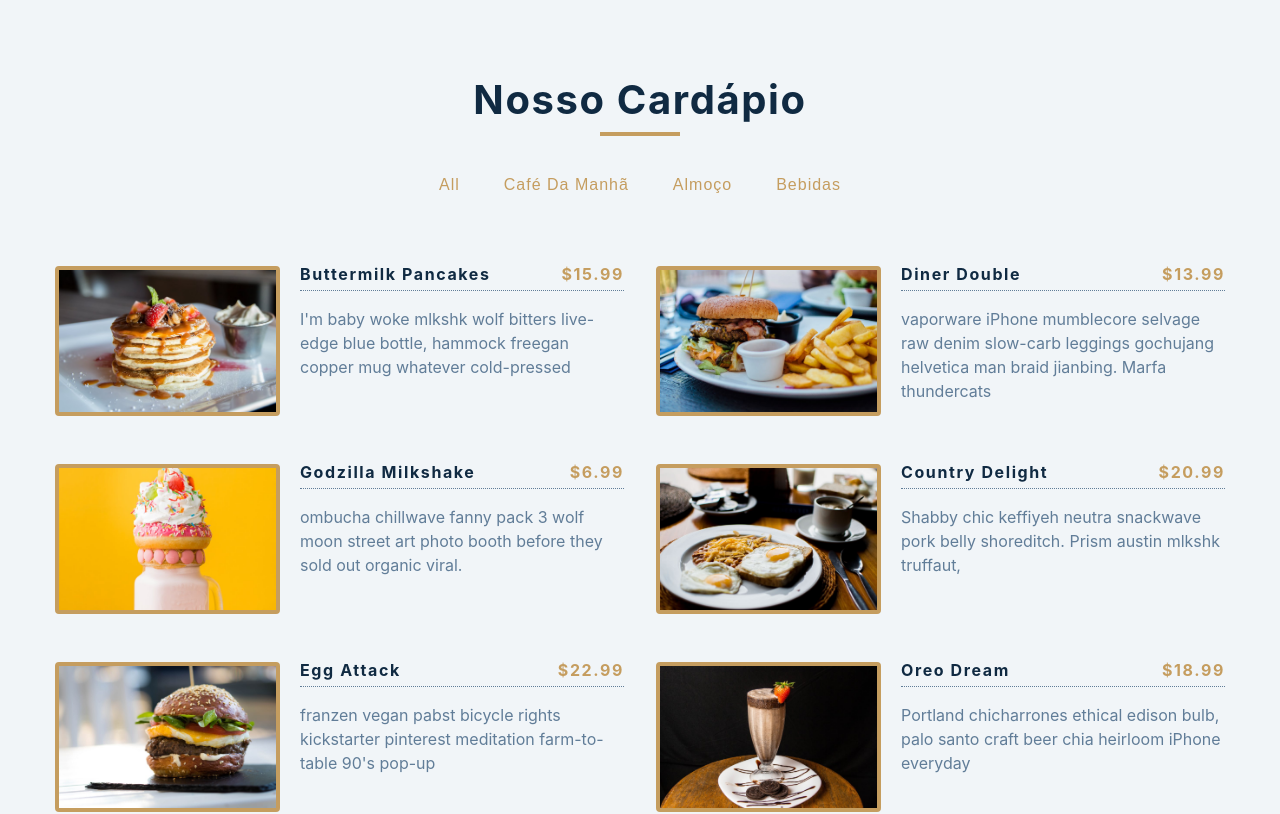
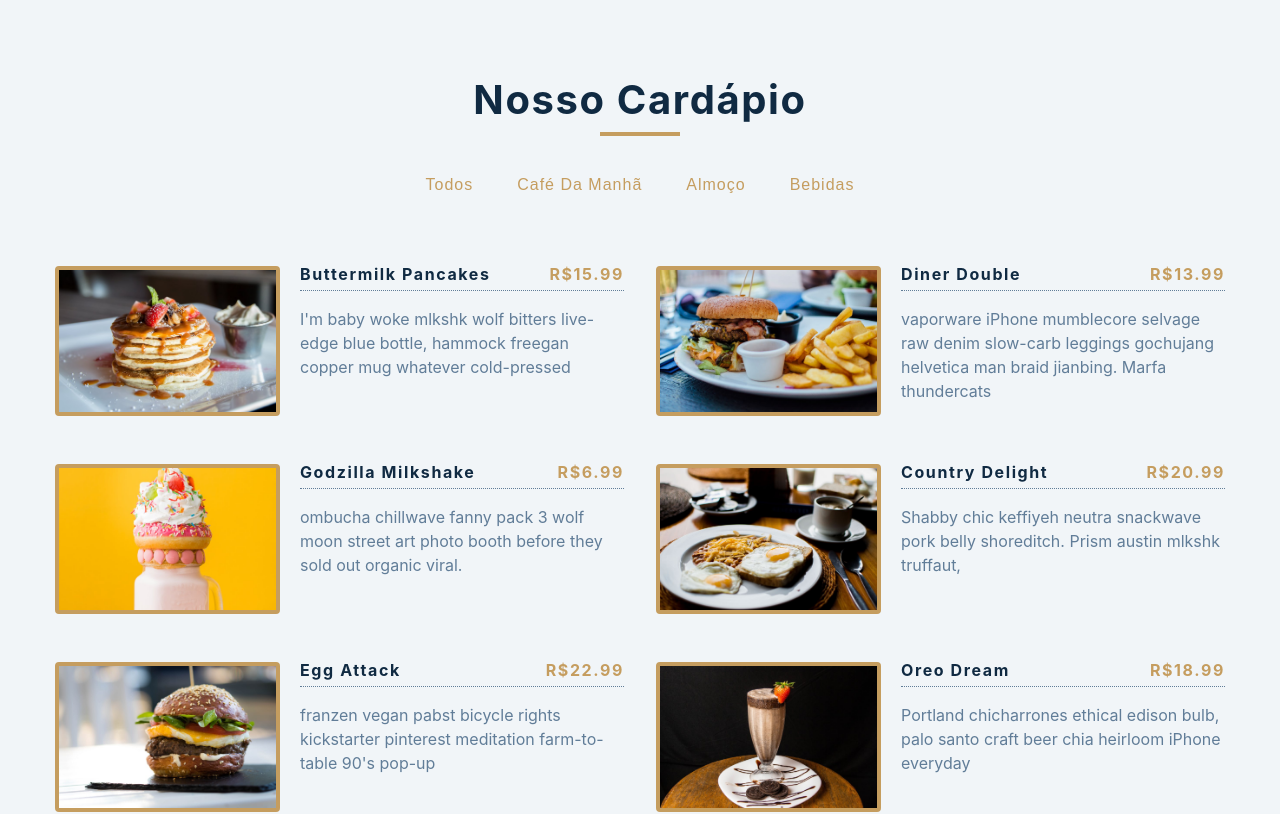
Before and after one commit to julio-henrique/cardapio-online, a React (Create React App) app: page / in a window 1280 px wide. Shown: the top 814 px of the page. Built offline with nearby package versions, Linux system fonts and the light colour scheme; the HTML template or start-up script is replaced by a standard one.

Commit message:
changing to pt-br

```diff
--- a/src/App.jsx
+++ b/src/App.jsx
@@ -4,7 +4,7 @@ import data from './data'
 import { Menu } from './Menu'
 import { Categories } from './Categories'
 
-const allCategories = ['all', ...new Set(data.map((item) => item.category))];
+const allCategories = ['todos', ...new Set(data.map((item) => item.category))];
 
 function App() {
   const [menuItems, setMenuItems] = useState(data)
--- a/src/Menu.jsx
+++ b/src/Menu.jsx
@@ -8,7 +8,7 @@ export const Menu = ({ menuItems }) => {
                 <div className='item-info'>
                 <header>
                     <h4>{title}</h4>
-                    <h4 className='price'>${price}</h4>
+                    <h4 className='price'>R${price}</h4>
                 </header>
                 <p className='item-text'>{desc}</p>
                 </div>
```
